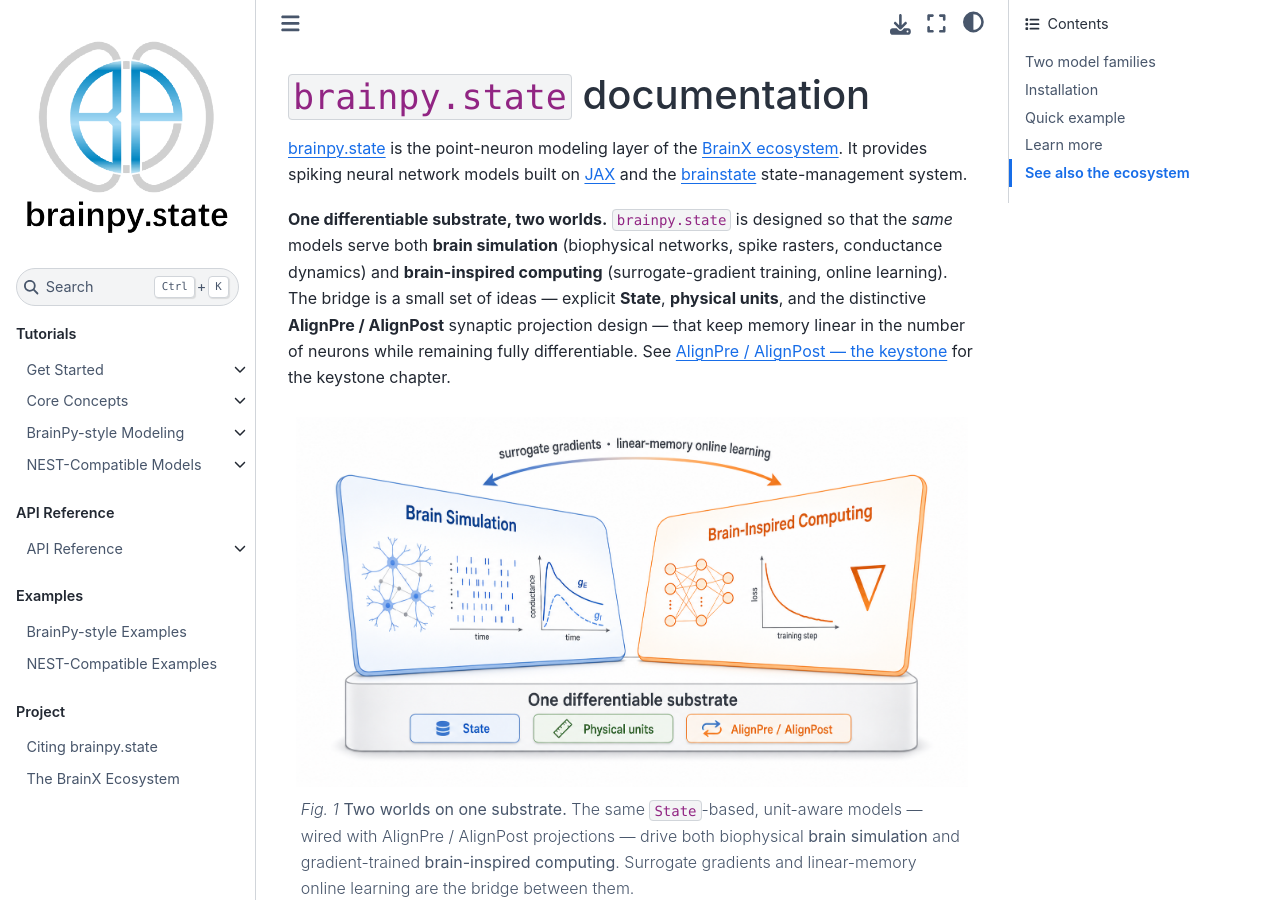
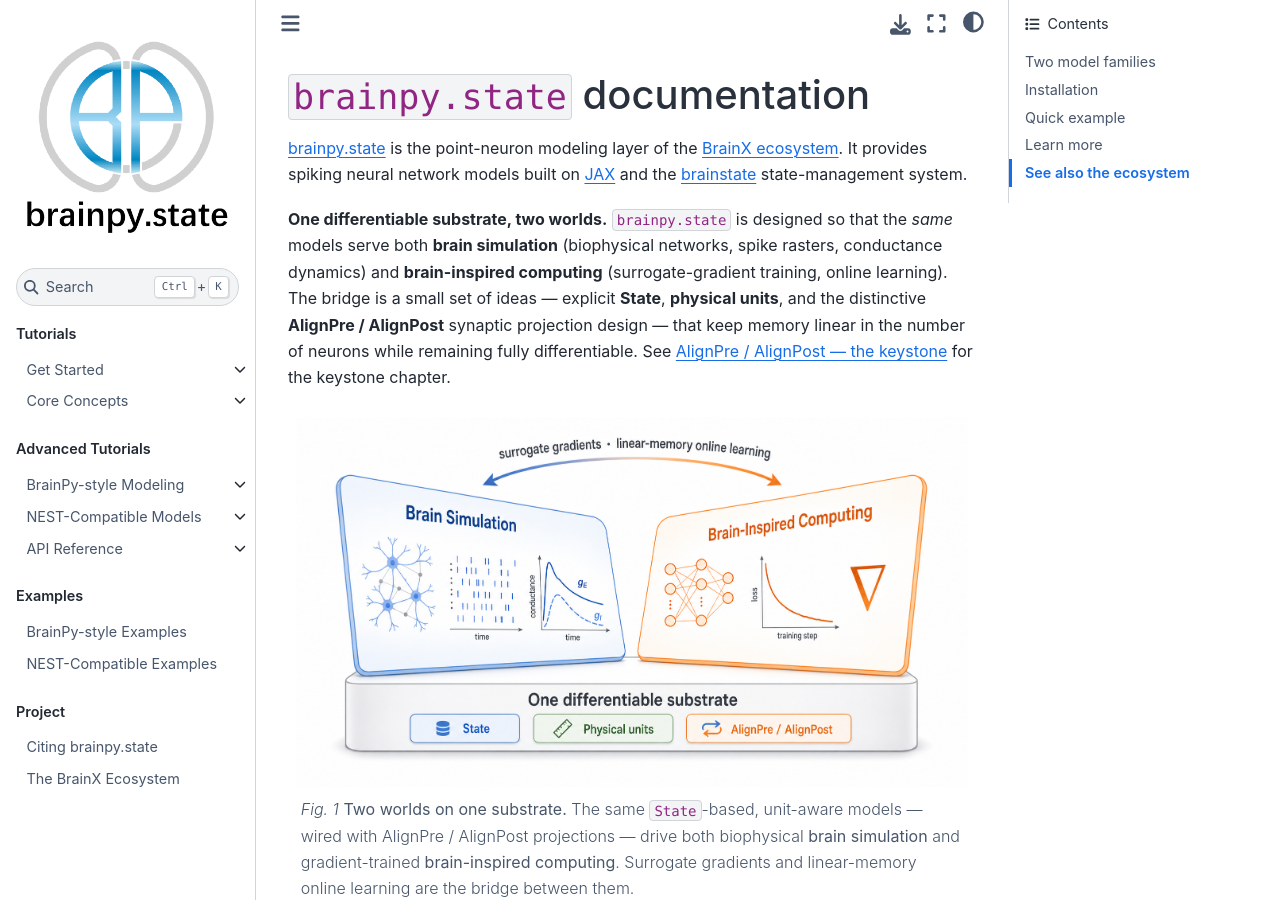
Before and after one commit to chaobrain/brainpy.state, a Sphinx documentation site: the page built from docs/index.rst, in a window 1280 px wide and 900 px high. Built offline with Sphinx 7.4.7 and the Sphinx Book theme 1.1.4, drawn with Linux system fonts in a browser that asks for light colours; pages that are not in the unit, such as notebooks, are missing from menus.

Commit message:
docs: update index.rst to adjust toctree structure and rename sections for clarity

```diff
--- a/docs/index.rst
+++ b/docs/index.rst
@@ -217,15 +217,15 @@
 
    get-started/index
    concepts/index
-   brainpy-style/index
-   nest-style/index
 
 
 .. toctree::
    :hidden:
-   :maxdepth: 2
-   :caption: API Reference
+   :maxdepth: 1
+   :caption: Advanced Tutorials
 
+   brainpy-style/index
+   nest-style/index
    apis/index
 
 
```
